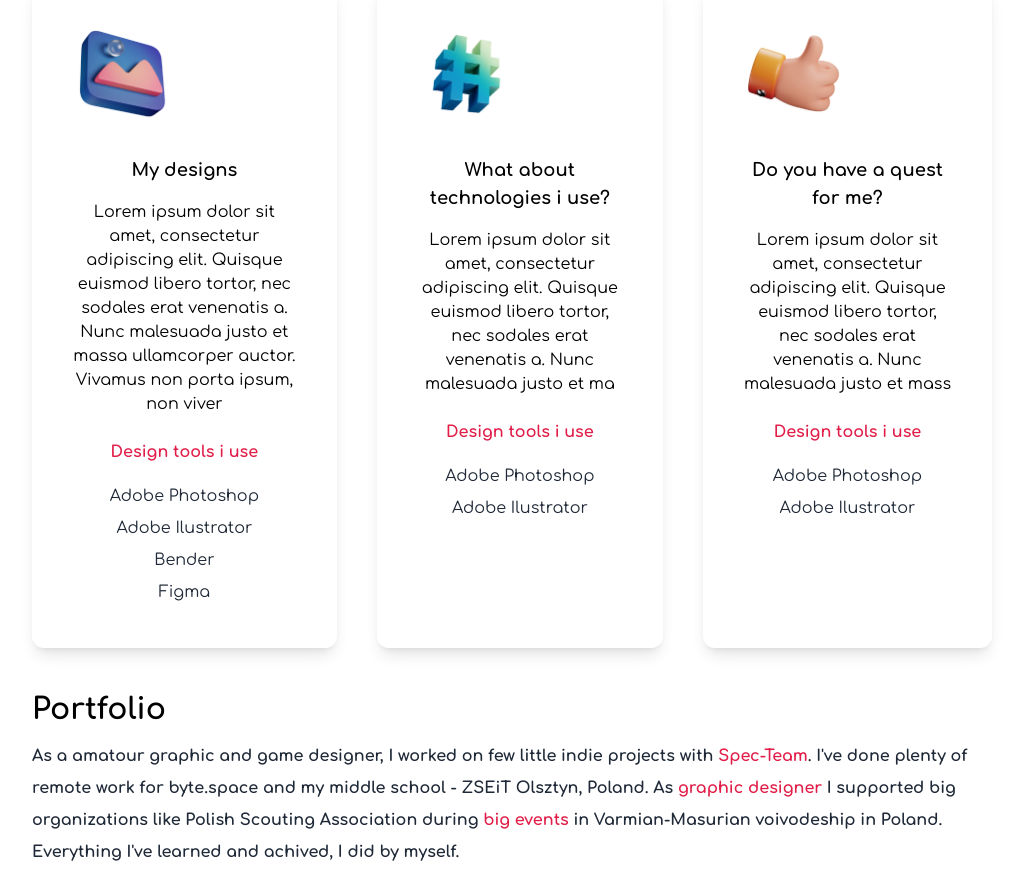
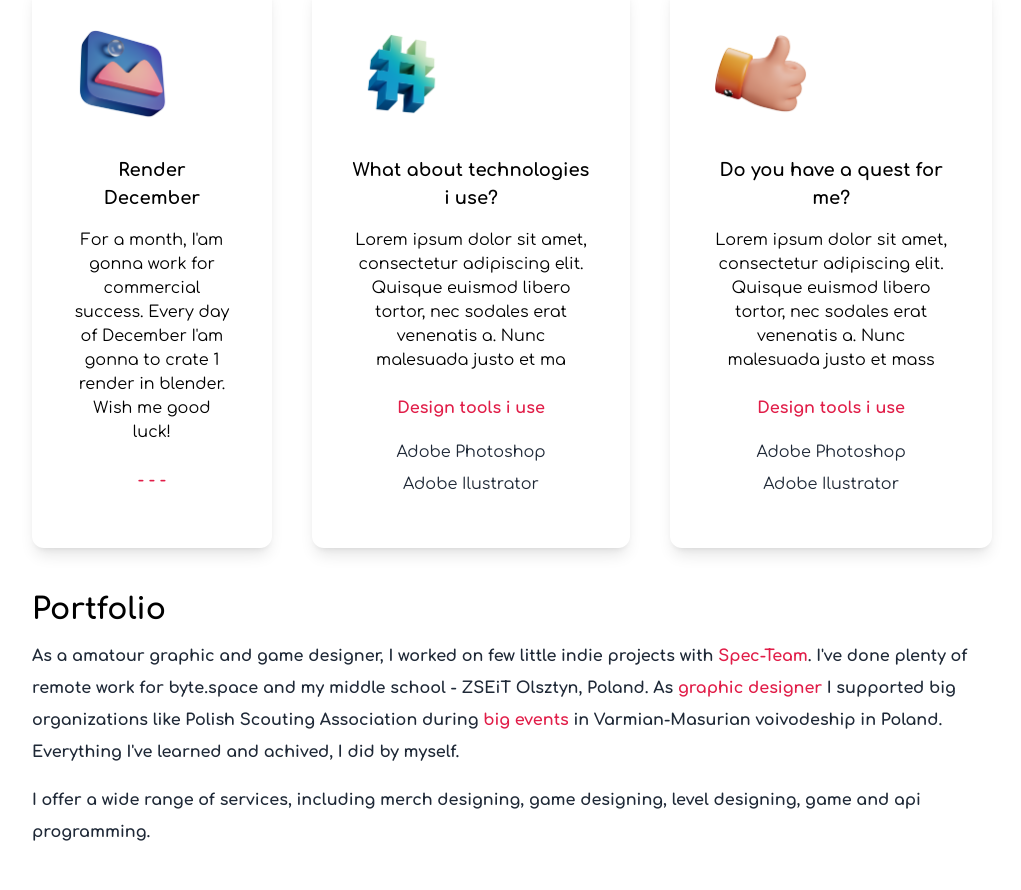
Before and after one commit to spec-reki/Portfolio-website, a Next.js app in the folder react-portfolio/: page / in a window 1280 px wide. Shown: the part 1560-2450 px from the top of the page, without its empty margins (128-1149 px from the left). Built offline with nearby package versions, Linux system fonts and the light colour scheme.

Commit message:
Render December section

```diff
--- a/react-portfolio/pages/index.js
+++ b/react-portfolio/pages/index.js
@@ -86,15 +86,11 @@ export default function Home() {
             <div className=" text-center shadow-lg p-10 rounded-xl my-10 dark:bg-gray-800">
 
               <Image src={design} width={100} height={100}/>
-              <h3 className=' text-lg font-bold pt-8 pb-2 dark:text-white'>My designs</h3>
-              <p className=' py-2 dark:text-white'>Lorem ipsum dolor sit amet, consectetur adipiscing elit. Quisque euismod libero tortor,
-                nec sodales erat venenatis a. Nunc malesuada justo et massa ullamcorper auctor. Vivamus
-                non porta ipsum, non viver</p>
-              <h4 className=' py-4 text-rose-600 font-bold'>Design tools i use</h4>
-              <p className=' text-gray-800 py-1 dark:text-white'>Adobe Photoshop</p>
-              <p className=' text-gray-800 py-1 dark:text-white'>Adobe Ilustrator</p>
-              <p className=' text-gray-800 py-1 dark:text-white'>Bender</p>
-              <p className=' text-gray-800 py-1 dark:text-white'>Figma</p>
+              <h3 className=' text-lg font-bold pt-8 pb-2 dark:text-white'>Render December</h3>
+              <p className=' py-2 dark:text-white'>For a month, I'am gonna work for commercial success. Every day of
+              December I'am gonna to crate 1 render in blender. Wish me good luck!</p>
+              <h4 className=' py-4 text-rose-600 font-bold'> - - - </h4>
+
             </div>
           </div>
 
```
